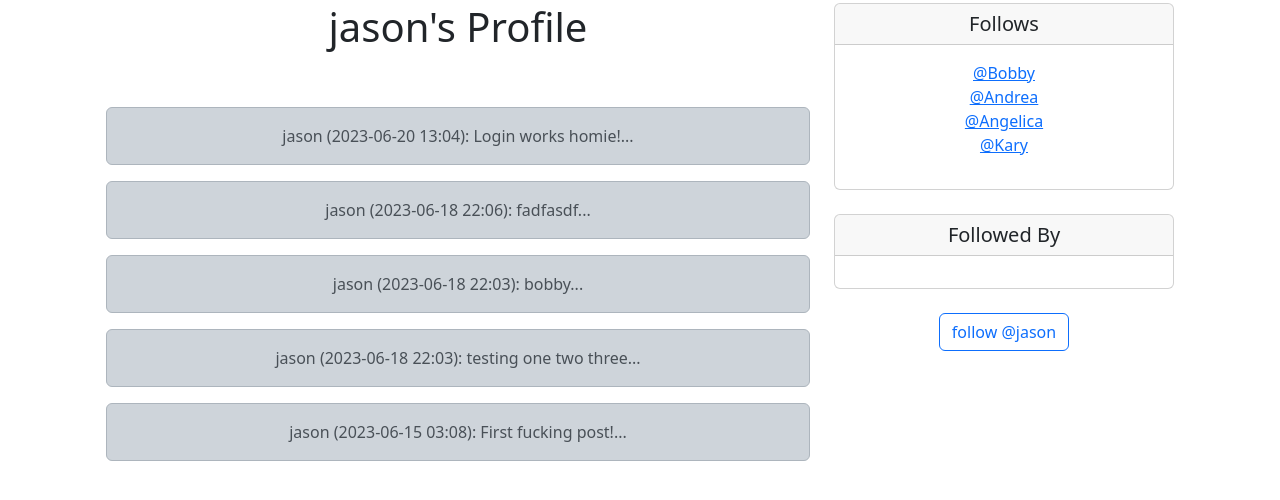
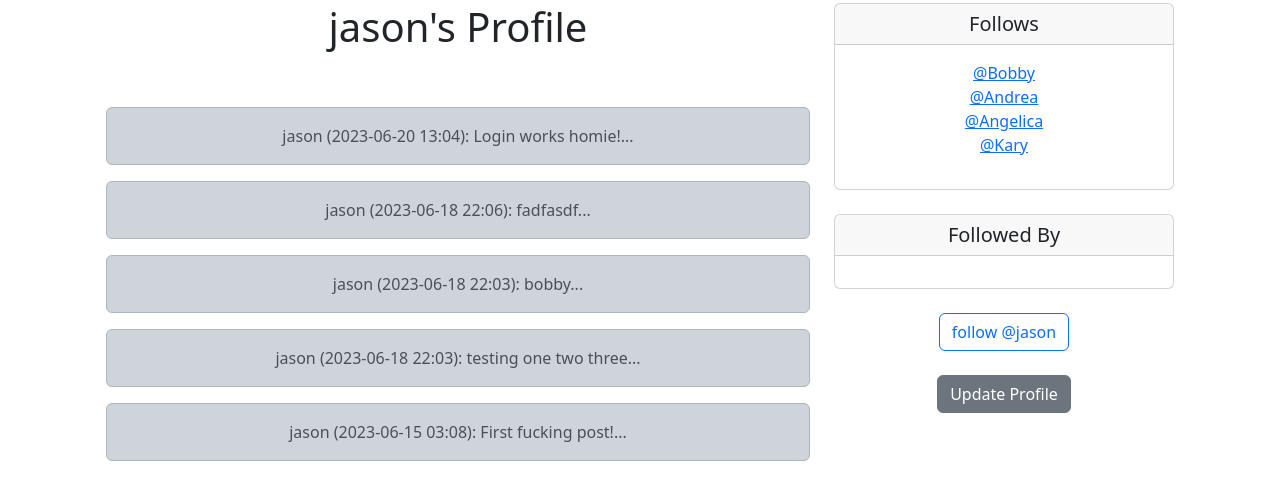
Before and after one commit to Jkhall81/PostIt, a Django app: page /profile/1 in a window 1280 px wide. Shown: the part 77-577 px from the top of the page. Run offline with Django 4.2, Linux system fonts and the light colour scheme; a user stored in the database is signed in; data comes from the database, SQL or seed files in the repository; both versions use the stored data as it was after the commit.

Commit message:
users can update their profile information.

```diff
--- a/social/postit/templates/profile.html
+++ b/social/postit/templates/profile.html
@@ -57,7 +57,9 @@
 
                 </form>
 <br/>
-
+                {% if request.user.id == profile.user.id %}
+                <a href="{% url 'update' %}" class="btn btn-secondary">Update Profile</a>
+                {% endif %}
             </div>
         </div>
     </div>
--- a/social/postit/urls.py
+++ b/social/postit/urls.py
@@ -8,4 +8,5 @@ urlpatterns = [
     path('login/', views.login_user, name='login'),
     path('logout/', views.logout_user, name='logout'),
     path('register/', views.register_user, name='register'),
+    path('update/', views.update_user, name='update'),
 ]
--- a/social/postit/views.py
+++ b/social/postit/views.py
@@ -1,9 +1,8 @@
 from django.shortcuts import render, redirect
-from .models import Profile, Post
+from .models import Profile, Post, User
 from django.contrib import messages
-from .forms import PostForm, SignUpForm
+from .forms import PostForm, SignUpForm, UserCreationForm
 from django.contrib.auth import authenticate, login, logout
-from django.contrib.auth.forms import UserCreationForm
 from django import forms
 
 
@@ -101,3 +100,19 @@ def register_user(request):
             return redirect('home')
 
     return render(request, 'register.html', {'form': form})
+
+
+def update_user(request):
+    if request.user.is_authenticated:
+        current_user = User.objects.get(id=request.user.id)
+        form = SignUpForm(request.POST or None, instance=current_user)
+        if form.is_valid():
+            form.save()
+            login(request, current_user)
+            messages.success(request, 'Your profile has been updated successfully!')
+            return redirect('home')
+
+        return render(request, 'update_user.html', {'form': form})
+    else:
+        messages.success(request, 'You must be logged in to view this page!')
+        return redirect('home')
```
Also changed, not shown: social/postit/templates/update_user.html (added, +16 -0 lines), social/db.sqlite3.
